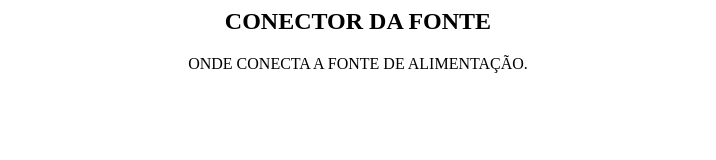
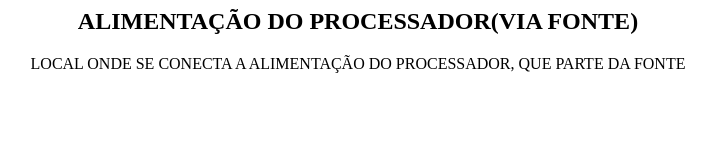
Before and after one commit to carlinvn/mainframe, a plain HTML site: page atx24.html in a window 1280 px wide. Shown: the whole page, without its empty margins (282-998 px from the left). Drawn offline with Linux system fonts and the light colour scheme.

Commit message:
Update atx24.html

```diff
--- a/atx24.html
+++ b/atx24.html
@@ -4,10 +4,10 @@
 </title>
 	<head>
 		<h2 align = "center">
-			CONECTOR DA FONTE
+			ALIMENTAÇÃO DO PROCESSADOR(VIA FONTE)
 		</h2>
 	</head>
 	<body align = "center">
-		ONDE CONECTA A FONTE DE ALIMENTAÇÃO.
+		LOCAL ONDE SE CONECTA A ALIMENTAÇÃO DO PROCESSADOR, QUE PARTE DA FONTE
 	</body>
 </html>
```
